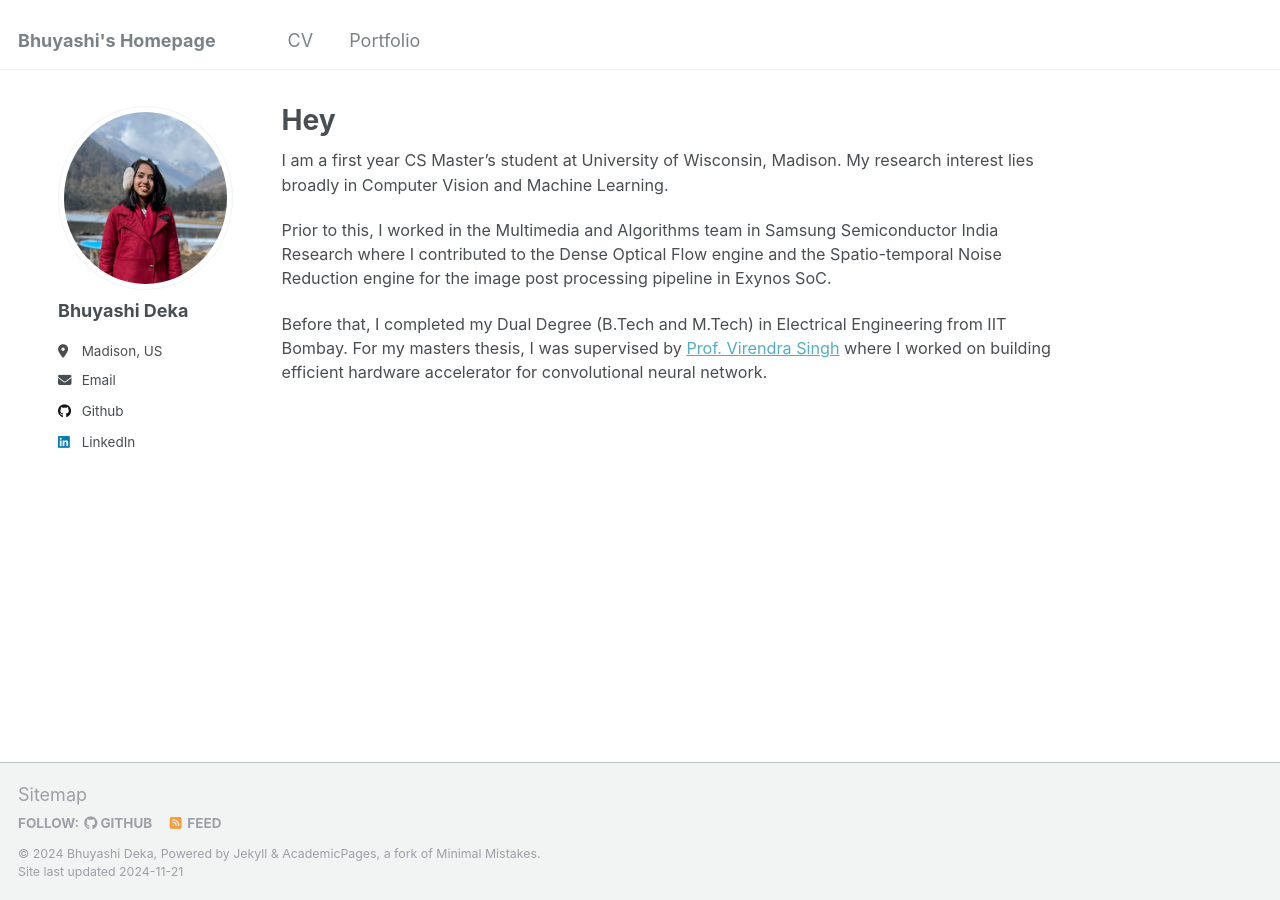
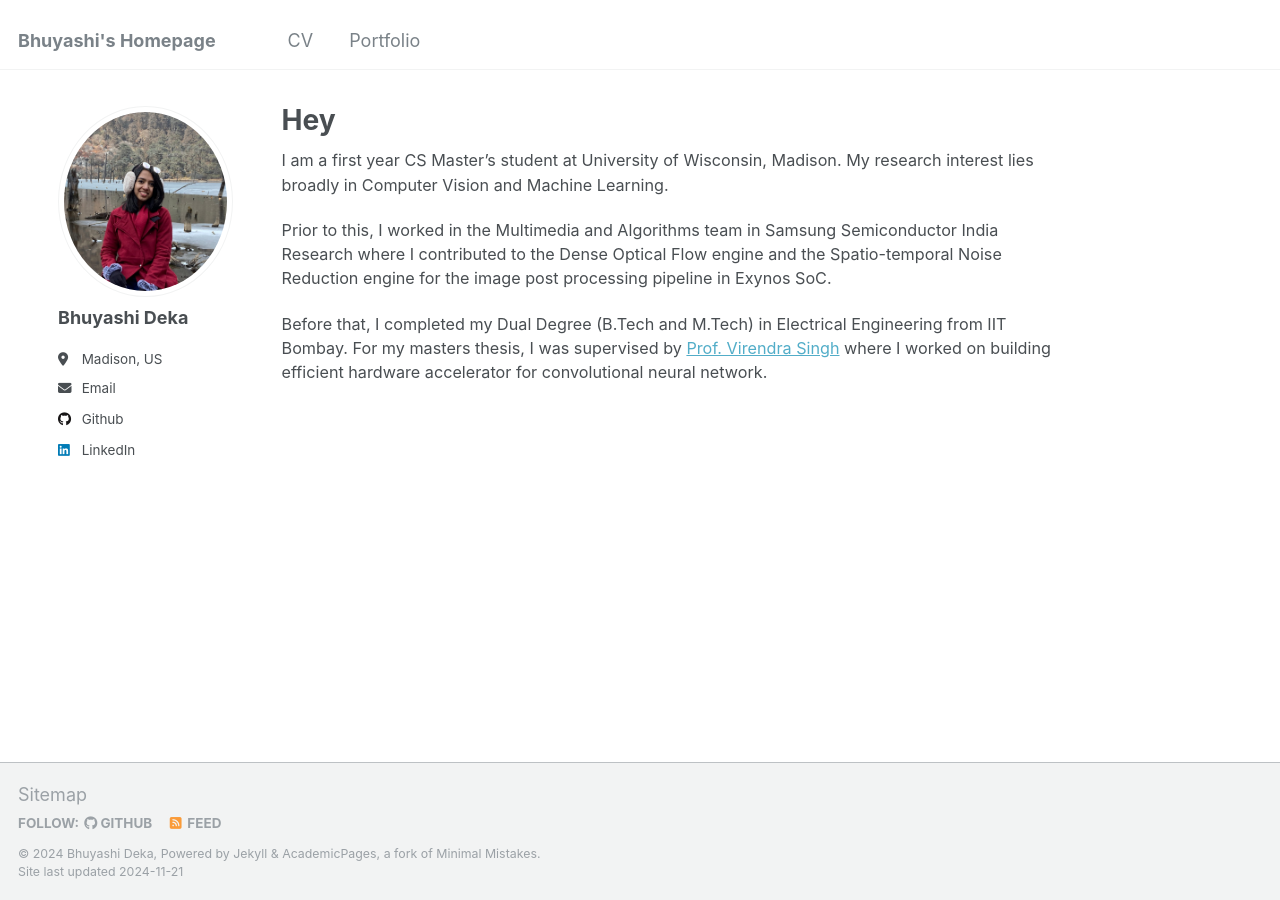
Before and after one commit to Bhuyashi/bhuyashideka.github.io, a Jekyll site: the page built from _pages/about.md, in a window 1280 px wide. Built offline with Jekyll 4.4.1, drawn with Linux system fonts in a browser that asks for light colours.

Commit message:
Update _config.yml

```diff
--- a/_config.yml
+++ b/_config.yml
@@ -21,7 +21,7 @@ repository               : "Bhuyashi/bhuyashi.github.io"
 #               Additional customization can be done by editing /_includes/author-profile.html
 author:
   # Biographic information
-  avatar           : "profile_pic_2.jpeg"
+  avatar           : "profile_pic_3.jpeg"
   name             : "Bhuyashi Deka"
   pronouns         : # example: "she/her"
   bio              : ""
```
